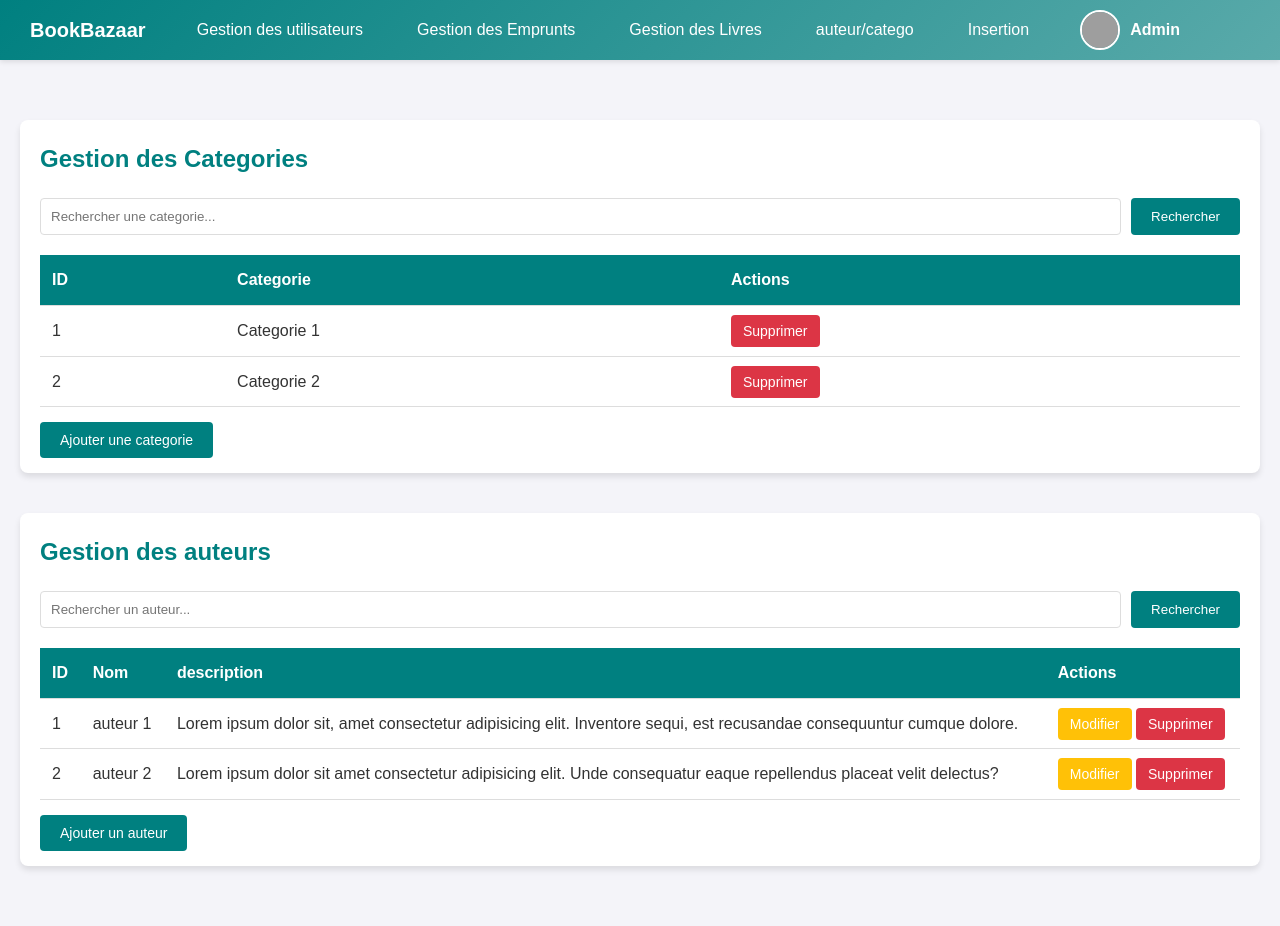
After one commit to Ilyas-47/biblio-project, a PHP site: page /gestion_inserts.php in a window 1280 px wide. The commit adds this page. Run offline with PHP 8.4, Linux system fonts and the light colour scheme; grey boxes are pictures that could not be loaded.

Commit message:
insert donnees

```diff
--- a/admin/admin_nav.php
+++ b/admin/admin_nav.php
@@ -16,6 +16,7 @@
       <li><a href="gestion_users.php"> Gestion des utilisateurs</a></li>
       <li><a href="gestion_emprunts.php"> Gestion des Emprunts</a></li>
       <li><a href="gestion_livres.php"></i> Gestion des Livres</a></li>
+      <li><a href="gestion_inserts.php">auteur/catego</a></li>
       <li><a href="inserts.php"></i> Insertion</a></li>
     </ul>
     <div class="profile">
--- a/admin/gestion_emprunts.php
+++ b/admin/gestion_emprunts.php
@@ -24,7 +24,7 @@
                         <td>2023-10-15</td>
                         <td>retourne</td>
                         <td>
-                            <a class="edit">Modifier</a>
+                            <a href="emprunt_modification.php" class="edit">Modifier</a>
                         </td>
                      </tr>
                      <tr>
@@ -35,7 +35,7 @@
                         <td>2023-10-15</td>
                         <td>retourne</td>
                         <td>
-                            <a class="edit">Modifier</a>
+                            <a href="emprunt_modification.php" class="edit">Modifier</a>
                         </td>
                      </tr>
 </section>
--- /dev/null
+++ b/admin/gestion_inserts.php
@@ -0,0 +1,79 @@
+<!DOCTYPE html>
+<html lang="fr">
+<?php include('admin_nav.php') ?>
+<section id="livres">
+            <h2>Gestion des Categories</h2>
+            <div class="search-bar">
+                <input type="text" placeholder="Rechercher une categorie...">
+                <button>Rechercher</button>
+            </div>
+            <table>
+                <thead>
+                    <tr>
+                        <th>ID</th>
+                        <th>Categorie</th>
+                        <th>Actions</th>
+                    </tr>
+                </thead>
+                <tbody>
+                    <tr>
+                        <td>1</td>
+                        <td>Categorie 1</td>
+                        <td>
+                            <a class="delete">Supprimer</a>
+                        </td>
+                    </tr>
+                    <tr>
+                        <td>2</td>
+                        <td>Categorie 2</td>
+                        <td>
+                            <a class="delete">Supprimer</a>
+                        </td>
+                    </tr>
+                </tbody>
+            </table>
+            <a class="add" href="inserts.php">Ajouter une categorie</a>
+        </section>
+
+        <section id="livres">
+            <h2>Gestion des auteurs</h2>
+            <div class="search-bar">
+                <input type="text" placeholder="Rechercher un auteur...">
+                <button>Rechercher</button>
+            </div>
+            <table>
+                <thead>
+                    <tr>
+                        <th>ID</th>
+                        <th>Nom</th>
+                        <th>description</th>
+                        <th>Actions</th>
+                    </tr>
+                </thead>
+                <tbody>
+                    <tr>
+                        <td>1</td>
+                        <td>auteur 1</td>
+                        <td>Lorem ipsum dolor sit, amet consectetur adipisicing elit. Inventore sequi, est recusandae consequuntur cumque dolore.</td>
+                        <td>
+                            <a href="auteur_modification.php" class="edit">Modifier</a>
+                            <a class="delete">Supprimer</a>
+                        </td>
+                    </tr>
+                    <tr>
+                        <td>2</td>
+                        <td>auteur 2</td>
+                        <td>Lorem ipsum dolor sit amet consectetur adipisicing elit. Unde consequatur eaque repellendus placeat velit delectus?</td>
+                        <td>
+                            <a href="auteur_modification.php" class="edit">Modifier</a>
+                            <a class="delete">Supprimer</a>
+                        </td>
+                    </tr>
+                </tbody>
+            </table>
+            <a class="add" href="inserts.php">Ajouter un auteur</a>
+        </section>
+        </main>
+
+</body>
+</html>
--- a/admin/gestion_livres.php
+++ b/admin/gestion_livres.php
@@ -28,7 +28,7 @@
                         <td>Disponible</td>
                         <td>22-02-2024</td>
                         <td>
-                            <a class="edit">Modifier</a>
+                            <a href="livers_modification.php" class="edit">Modifier</a>
                             <a class="delete">Supprimer</a>
                         </td>
                     </tr>
@@ -40,13 +40,13 @@
                         <td>Emprunté</td>
                         <td>22-02-2024</td>
                         <td>
-                            <a class="edit">Modifier</a>
+                            <a href="livers_modification.php" class="edit">Modifier</a>
                             <a class="delete">Supprimer</a>
                         </td>
                     </tr>
                 </tbody>
             </table>
-            <a class="add" href="insert_livres.php">Ajouter un Livre</a>
+            <a class="add" href="insert_livres.php">Ajouter le livre</a>
         </section>
         </main>
 
--- a/admin/gestion_users.php
+++ b/admin/gestion_users.php
@@ -22,7 +22,7 @@
                         <td>22-1-2024</td>
                         <td>Admin</td>
                         <td>
-                            <a href="" class="edit">Modifier</a>
+                            <a href="user_modification.php" class="edit">Modifier</a>
                             <a href="" class="delete">Supprimer</a>
                         </td>
                     </tr>
@@ -33,7 +33,7 @@
                         <td>10-1-2024</td>
                         <td>Utilisateur</td>
                         <td>
-                            <a href="" class="edit">Modifier</a>
+                            <a href="user_modification.php"  class="edit">Modifier</a>
                             <a href="" class="delete">Supprimer</a>
                         </td>
                     </tr>
```
Also changed, not shown: admin/auteur_modification.php (added, +29 -0 lines), admin/emprunt_modification.php (added, +44 -0 lines), admin/insert_aut.php (added, +20 -0 lines), admin/insert_catego.php (added, +18 -0 lines), admin/inserts.php (+9 -7 lines), admin/livers_modification.php (added, +58 -0 lines), admin/user_modification.php (added, +38 -0 lines), connection/connection.php (added, +22 -0 lines).
